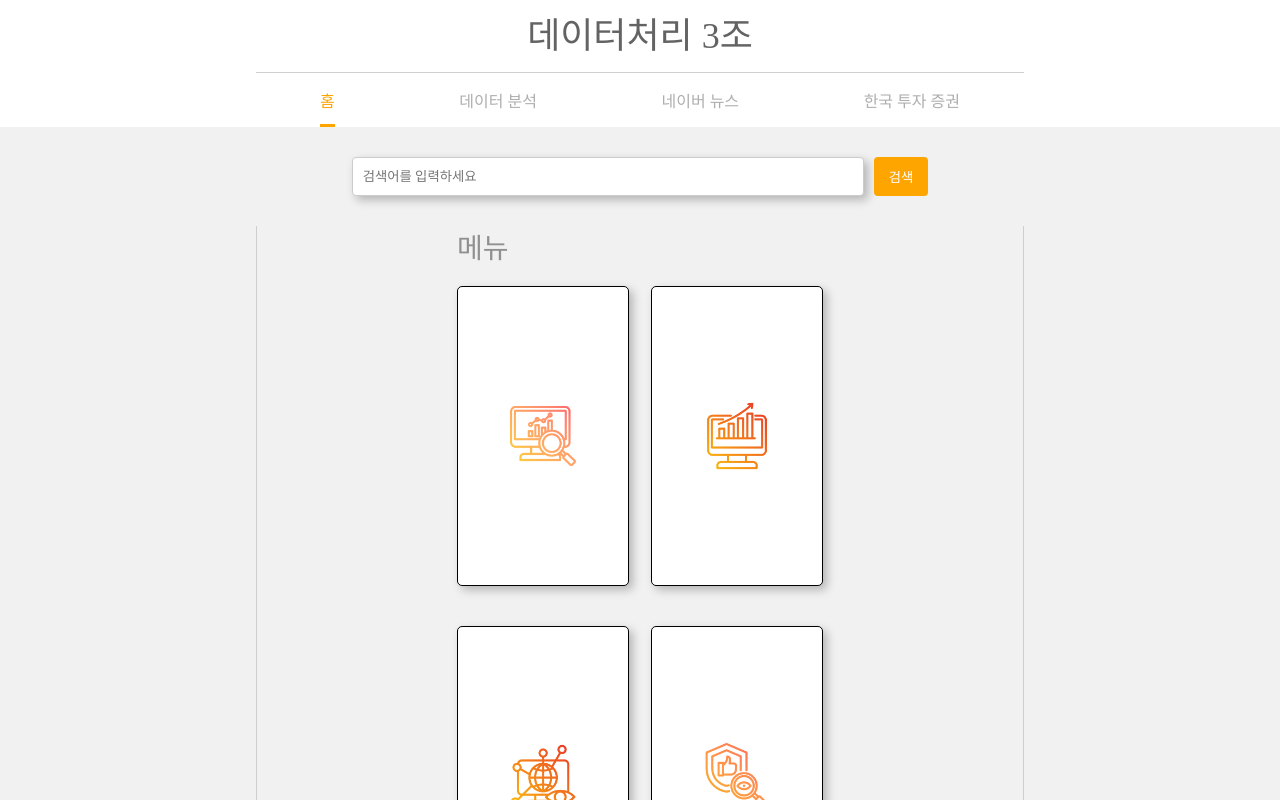
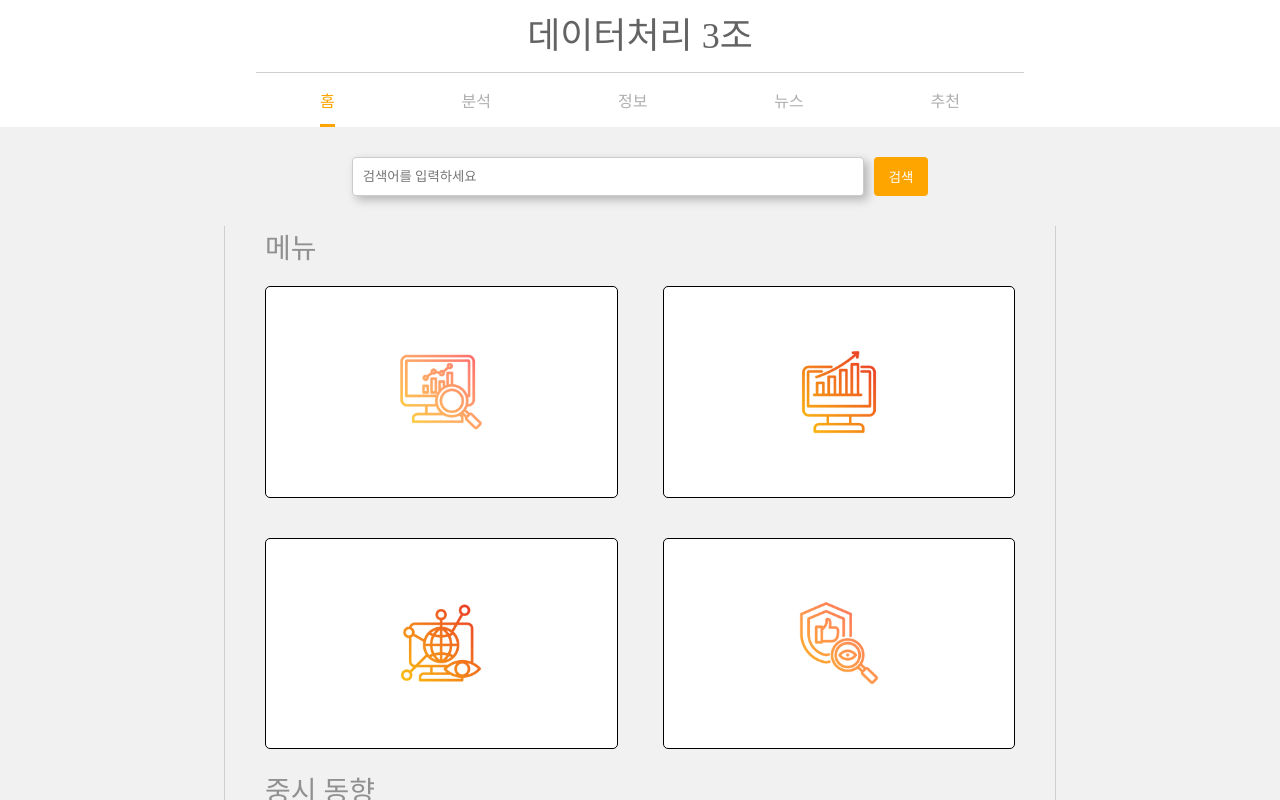
Before and after one commit to DataProcessing3/DP_front, a React (Create React App) app in the folder my-app/: page / in a window 1280 px wide. Shown: the top 800 px of the page. Built offline with nearby package versions, Linux system fonts and the light colour scheme.

Commit message:
네비게이션 및  css, header, main 수정

```diff
--- a/my-app/src/App.css
+++ b/my-app/src/App.css
@@ -1,137 +1,5 @@
-.App {
-  text-align: center;
-}
 
-.App-logo {
-  height: 40vmin;
-  pointer-events: none;
-}
-
-@media (prefers-reduced-motion: no-preference) {
-  .App-logo {
-    animation: App-logo-spin infinite 20s linear;
-  }
-}
-
-.MainTitle{
-  text-align: center;
-  font-size: 36px;
-  line-height: 1.5;
-  color: black;
-}
-.custom-link {
-  text-decoration: none; /* 밑줄 제거 */
-  color: inherit; /* 텍스트 색상을 부모 요소로부터 상속 */
-}
-.underline {
-  width: 70%; /* 선의 너비 (조정 가능) */
-  height: 1px; /* 선의 두께 */
-  background-color: gray; /* 선의 색상 */
-  margin: auto; /* 자동으로 양쪽 여백을 맞춰 중앙 정렬 */
-}
-.MainBody{
-  width: 70%;
-  background-color: gray;
-}
-.app-container {
-  display:flex;
-  overflow-x: hidden; /* 수평 스크롤바 숨김 */
-  overflow-y: hidden; /* 세로 스크롤바 숨김 */
-  background-color: white; /* 원하는 배경색으로 변경 가능 */
-}
-.container-box{
-  height: auto; /* 화면 높이를 100%로 설정 */
-  width: 100vw;
-  background-color: rgb(241, 241, 241); /* 원하는 배경색으로 변경 가능 */
-}
-.nav-container{
-  display: flex; /* 가로 정렬 */
-  justify-content: space-between; /* 양 끝에 항목 배치 및 간격 벌리기 */
-  align-items: center; /* 세로 축 정렬 */
-  padding: 10px 0px; /* 상하 여백 및 좌우 여백 */
-  width: 50%; /* 전체 너비의 50%로 설정 (옵션) */
-  margin: 0 auto; /* 중앙 정렬을 위한 자동 여백 */
-}
-.nav-container a{
-  text-decoration: none; /* 링크 밑줄 제거 */
-  color: black; /* 기본 텍스트 색상 */
-  position: relative; /* 상대 위치 설정 */
-}
-.nav-container a:hover,
-.nav-container a.active {
-    color: orange; /* 마우스 오버 시 색상 변경 및 활성화된 링크 색상 */
-}
-
-/* 활성화된 링크 아래 주황색 선 추가 */
-.nav-container a.active::after {
-    content: ''; /* 빈 내용 */
-    display: block; /* 블록 요소로 설정 */
-    height: 2px; /* 선의 높이 */
-    background-color: orange; /* 선의 색상 */
-    position: absolute; /* 위치를 절대적으로 설정 */
-    left: 0; /* 왼쪽 정렬 */
-    right: 0; /* 오른쪽 정렬 */
-    bottom: -5px; /* 아래쪽 위치 조정 */
-}
-.search-form {
-  display: flex; /* 가로 정렬 */
-  justify-content: center; /* 중앙 정렬 */
-  margin: 30px 0px; /* 상단 여백 */
-}
-
-.search-input {
-  padding: 10px 10px; /* 안쪽 여백 */
-  border: 1px solid #ccc; /* 테두리 색상 */
-  border-radius: 4px; /* 둥근 모서리 */
-  width: 40vw; /* 너비 설정 */
-  margin-right: 10px; /* 오른쪽 여백 */
-}
-
-.search-button {
-  padding: 10px 15px; /* 버튼 안쪽 여백 */
-  background-color: orange; /* 버튼 배경색 */
-  color: white; /* 버튼 글자색 */
-  border: none; /* 테두리 제거 */
-  border-radius: 4px; /* 둥근 모서리 */
-  cursor: pointer; /* 마우스 커서 변경 */
-}
-
-.search-button:hover {
-  background-color: darkorange; /* 마우스 오버 시 색상 변경 */
-}
-.main-container {
-  display: flex;
-  flex-direction: column; /* 세로 방향으로 정렬 */
-  align-items: center; /* 중앙 정렬 */
-  margin: 0px; /* 상단 여백 */
-}
-.bottom-container {
-  display: flex; /* 가로 정렬 */
-  justify-content: space-around; /* 양 끝에 항목 배치 및 간격 벌리기 */
-  align-items: center; /* 세로 축 정렬 */
-  width: 100%; /* 전체 너비의 50%로 설정 (옵션) */
-  background-color: rgb(241, 241, 241); /* 원하는 배경색으로 변경 가능 */
-  margin: 0 auto; /* 중앙 정렬을 위한 자동 여백 */
-  border-top: 1px solid rgb(207, 207, 207); /* 위쪽 테두리 추가 (1px 두께, 회색) */
-}
-.team-section {
-  display: flex; /* 가로 방향 정렬 */
-  justify-content: center; /* 중앙 정렬 */
-  margin: 5px 0; /* 위아래 간격 */
-}
-
-.category {
-  margin: 0 0px; /* 좌우 간격 */
-  text-align: center; /* 텍스트 중앙 정렬 */
-  color: gray;
-}
-
-
-.category p {
-  margin: 0; /* 글씨의 기본 여백 제거 */
-}
-
-.body-from{
+.body-form{
   display: flex; /* Flexbox 사용 */
   flex-direction: column; /* 세로 방향 정렬 */
   align-items: center; /* 세로 중앙 정렬 */
@@ -142,16 +10,10 @@
   border-left: 1px solid rgb(207, 207, 207); /* 테두리 (선택 사항) */
   border-right: 1px solid rgb(207, 207, 207); /* 테두리 (선택 사항) */
 }
-.sub-title{
-  display: flex; /* Flexbox 사용 */
-  justify-content: flex-start; /* 왼쪽 정렬 */
-  width: 100%; /* 너비를 100%로 설정하여 부모 요소에 맞게 */
-  font-size: 28px;
-
-}
 .rectangle {
   width: 47%; /* 부모 요소의 40% 크기 */
-  height: 300px; /* 고정된 높이 (예: 100px) */
+  height: auto; /* 고정된 높이 (예: 100px) */
+  aspect-ratio: 5/3;
   margin: 20px 0px;
   background-color: #ffffff; /* 사각형 배경색 (하얀색) */
   border: 1px solid #000; /* 사각형 테두리 */
@@ -323,18 +185,6 @@
   margin: 0; /* 글씨의 기본 여백 제거 */
 }
 
-.body-from {
-  display: flex; /* Flexbox 사용 */
-  flex-direction: column; /* 세로 방향 정렬 */
-  align-items: center; /* 세로 중앙 정렬 */
-  width: 60%; /* 전체 너비의 80% */
-  margin: 0 auto; /* 중앙 정렬을 위한 자동 여백 */
-  padding: 0 200px; /* 내부 여백 (선택 사항) */
-  box-sizing: border-box; /* 패딩을 포함한 총 너비 계산 */
-  border-left: 1px solid rgb(207, 207, 207); /* 테두리 (선택 사항) */
-  border-right: 1px solid rgb(207, 207, 207); /* 테두리 (선택 사항) */
-}
-
 .sub-title {
   display: flex; /* Flexbox 사용 */
   justify-content: flex-start; /* 왼쪽 정렬 */
@@ -343,19 +193,6 @@
   color: rgb(144, 144, 144);
 }
 
-.rectangle {
-  width: 47%; /* 부모 요소의 40% 크기 */
-  height: 300px; /* 고정된 높이 (예: 100px) */
-  margin: 20px 0px;
-  background-color: #ffffff; /* 사각형 배경색 (하얀색) */
-
-  border-radius: 5px; /* 사각형 모서리 둥글게 */
-  display: flex; /* Flexbox 사용 */
-  justify-content: center; /* 중앙 정렬 */
-  align-items: center; /* 중앙 정렬 */
-  text-align: center; /* 텍스트 중앙 정렬 */
-  box-shadow: 4px 4px 10px rgba(0, 0, 0, 0.25); /* 그림자 추가 */
-}
 
 .data-container {
   display: flex; /* 가로 정렬 */
--- a/my-app/src/App.js
+++ b/my-app/src/App.js
@@ -1,8 +1,9 @@
 import React, { Component } from 'react';
 import { BrowserRouter, Routes, Route } from 'react-router-dom';
 import DataAnalysis from './pages/DataAnalysis';
-import KIS from './pages/KIS';
-import NaverNews from './pages/NaverNews';
+import Information from './pages/KIS';
+import Recommand from './pages/Recommand';
+import News from './pages/NaverNews';
 import Main from './pages/Main';
 import Header from './pages/Header';
 import Bottom from './pages/Bottom';
@@ -18,8 +19,9 @@ const App = () => {
 			<Routes>
 				<Route path="/" element={<Main />}></Route>
 				<Route path="/DataAnalysis" element={<DataAnalysis />}></Route>
-        		<Route path="/NaverNews" element={<NaverNews />}></Route>
-				<Route path="/KIS" element={<KIS />}></Route>
+				<Route path="/Information" element={<Information />}></Route>
+        		<Route path="/News" element={<News />}></Route>
+				<Route path="/Recommand" element={<Recommand />}></Route>
 			</Routes>
 		</div>
 		<Bottom />
--- a/my-app/src/pages/Header.js
+++ b/my-app/src/pages/Header.js
@@ -17,13 +17,16 @@ function Header(props) {
                         <span>홈</span>
                     </NavLink>
                     <NavLink to="/DataAnalysis" activeClassName='active'>
-                        <span>데이터 분석</span>
+                        <span>분석</span>
+                    </NavLink>
+                    <NavLink to="/Information" activeClassName='active'>
+                        <span>정보</span>
                     </NavLink>
                     <NavLink to="/NaverNews" activeClassName='active'>
-                        <span>네이버 뉴스</span>
+                        <span>뉴스</span>
                     </NavLink>
-                    <NavLink to="/KIS" activeClassName='active'>
-                        <span>한국 투자 증권</span>
+                    <NavLink to="/Recommand" activeClassName='active'>
+                        <span>추천</span>
                     </NavLink>
                 </div>
             </div>
--- a/my-app/src/pages/Main.js
+++ b/my-app/src/pages/Main.js
@@ -23,23 +23,23 @@ const Main = (props) => {
                 <button type="submit" className="search-button">검색</button>
             </form>
         </div>
-		<div className='body-from'>
+		<div className='body-form'>
 			<div className='sub-title'>
 				메뉴
 			</div>
 			<div className='data-container'>
-				<div class="rectangle">
+				<div className="rectangle">
 					<img src="/img/analy.png" alt="Your Image" style={{ maxWidth: '40%', maxHeight: '40%', objectFit: 'contain' }} />
 					</div>
-				<div class="rectangle">
+				<div className="rectangle">
 					<img src="/img/info.png" alt="Your Image" style={{ maxWidth: '40%', maxHeight: '40%', objectFit: 'contain' }} />
 					</div>
 			</div>
 			<div className='data-container'>
-				<div class="rectangle">
+				<div className="rectangle">
 					<img src="/img/news.png" alt="Your Image" style={{ maxWidth: '40%', maxHeight: '40%', objectFit: 'contain' }} />
 					</div>
-				<div class="rectangle">
+				<div className="rectangle">
 					<img src="/img/rec.png" alt="Your Image" style={{ maxWidth: '40%', maxHeight: '40%', objectFit: 'contain' }} />
 					</div>
 			</div>
--- /dev/null
+++ b/my-app/src/pages/Recommand.js
@@ -0,0 +1,13 @@
+import React from 'react';
+
+function Recommand(props) {
+    return (
+		<>
+			<div>
+
+			</div>
+		</>
+    );
+}
+
+export default Recommand;
```
